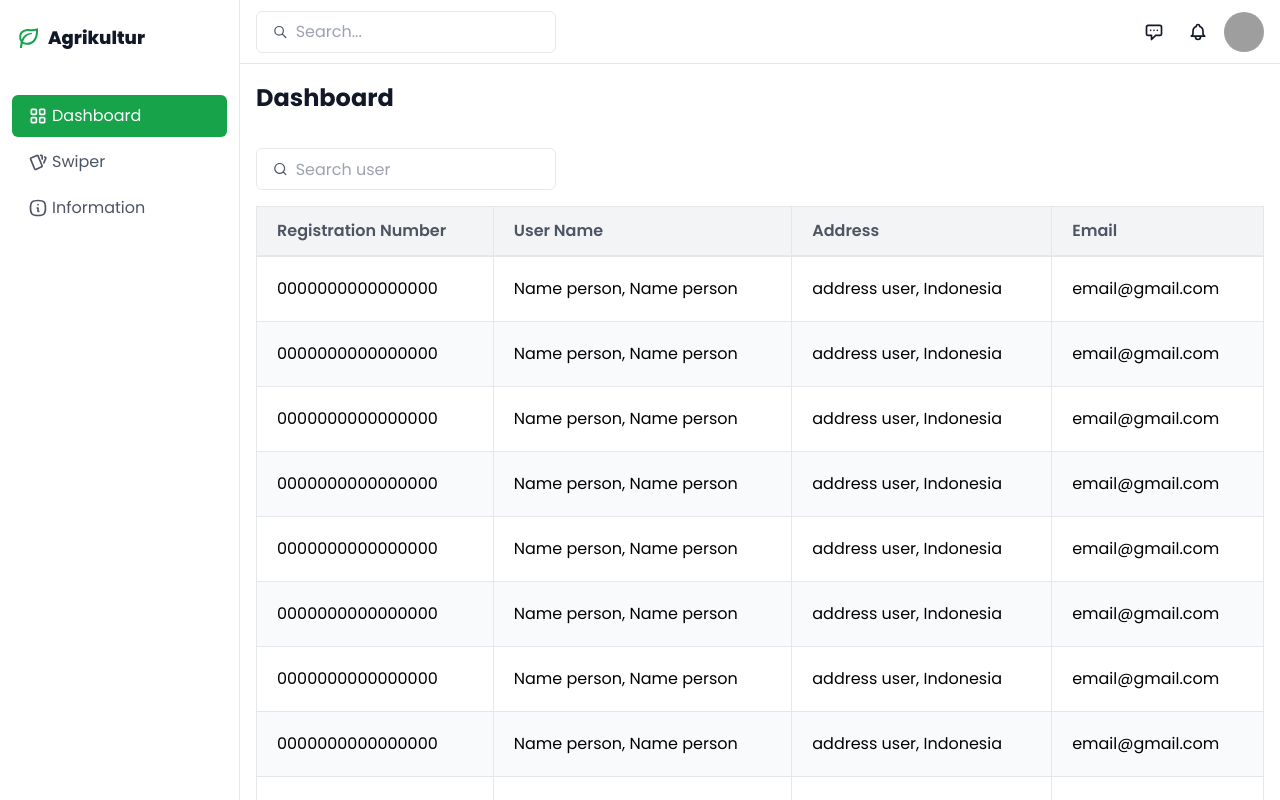
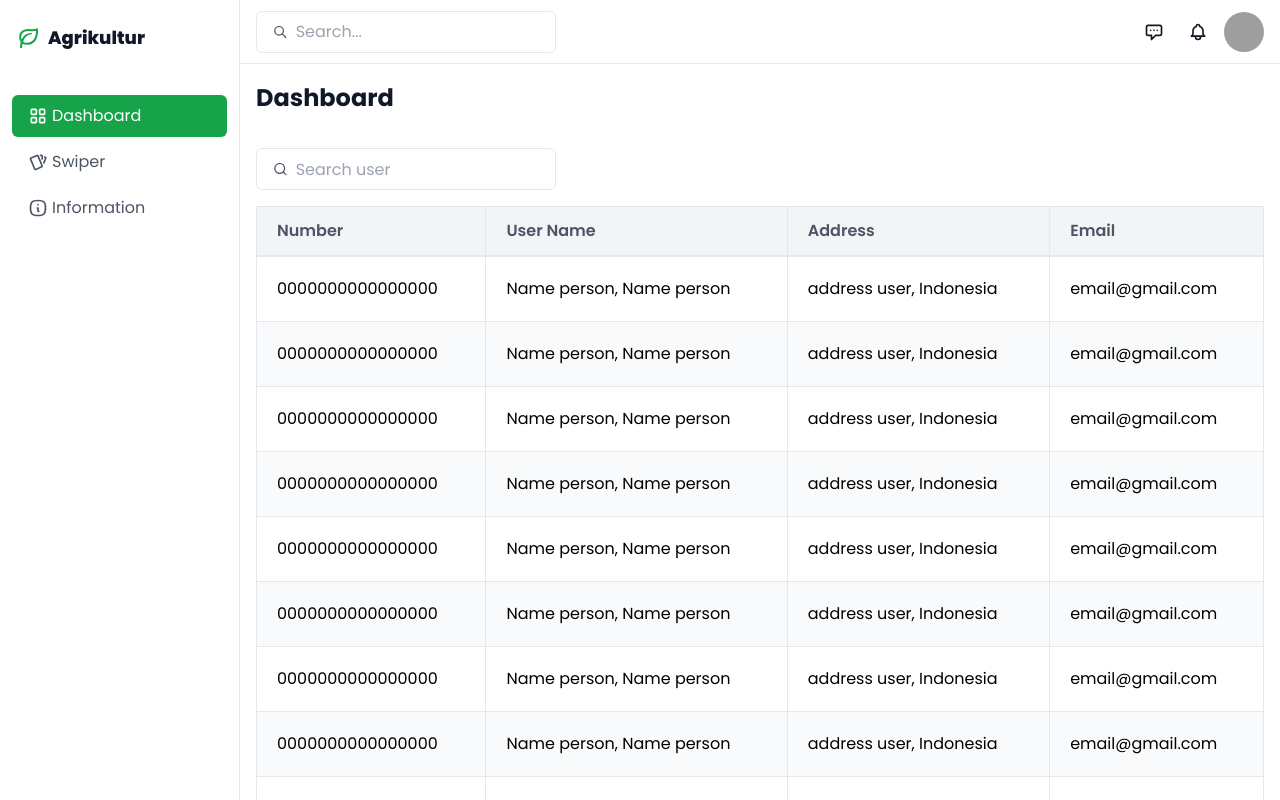
Before and after one commit to fajarfadillahh/agrikultur-project, a React (Vite) app: page / in a window 1280 px wide. Built offline with nearby package versions, Linux system fonts and the light colour scheme; grey boxes are pictures that could not be loaded.

Commit message:
modified: fixed table user

```diff
--- a/src/pages/Dashboard.jsx
+++ b/src/pages/Dashboard.jsx
@@ -19,21 +19,21 @@ const Dashboard = () => {
           />
         </div>
 
-        <table className="table-fixed border border-gray-200">
+        <table className="table-auto border border-gray-200">
           <thead>
             <tr className="divide-x bg-gray-100 text-left">
-              <th className="border-b-2 border-gray-200 bg-gray-100 px-5 py-3 font-semibold text-gray-600">
-                Registration Number
-              </th>
-              <th className="border-b-2 border-gray-200 bg-gray-100 px-5 py-3 font-semibold text-gray-600">
-                User Name
-              </th>
-              <th className="border-b-2 border-gray-200 bg-gray-100 px-5 py-3 font-semibold text-gray-600">
-                Address
-              </th>
-              <th className="border-b-2 border-gray-200 bg-gray-100 px-5 py-3 font-semibold text-gray-600">
-                Email
-              </th>
+              {[["Number"], ["User Name"], ["Address"], ["Email"]].map(
+                ([label], index) => {
+                  return (
+                    <th
+                      key={index}
+                      className="border-b-2 border-gray-200 bg-gray-100 px-5 py-3 font-semibold text-gray-600"
+                    >
+                      {label}
+                    </th>
+                  );
+                }
+              )}
             </tr>
           </thead>
 
```
